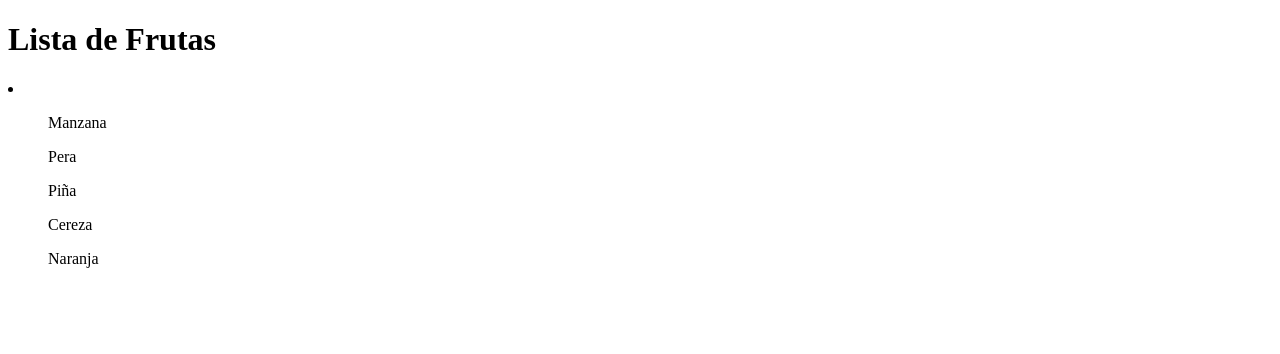
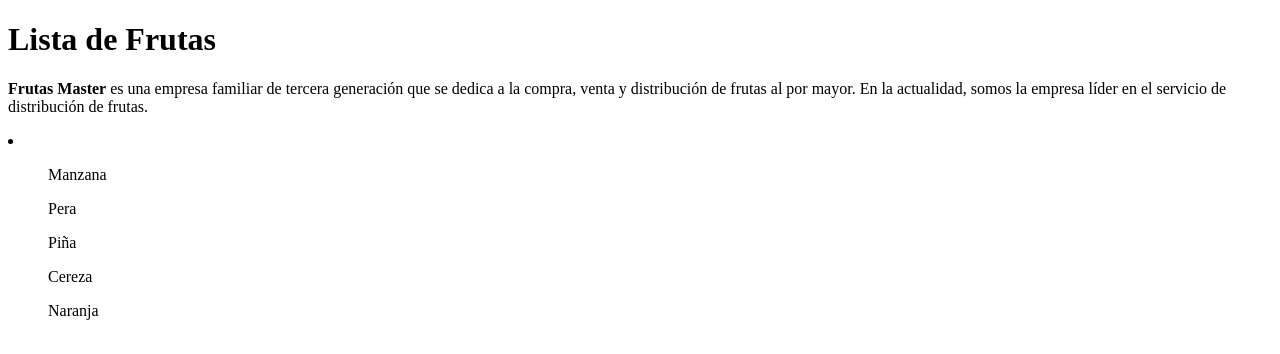
Before and after one commit to Fernandanais/lista-frutas, a plain HTML site: page index.html in a window 1280 px wide. Drawn offline with Linux system fonts and the light colour scheme.

Commit message:
agregue frutas y strong a las letras

```diff
--- a/index.html
+++ b/index.html
@@ -5,6 +5,9 @@
 </head>
 <body>
 	<h1> Lista de Frutas</h1>
+	<p><strong> Frutas Master</strong> es una empresa familiar de tercera generación que se dedica a la compra, venta y distribución de frutas al por mayor. En la actualidad, somos la empresa líder en el servicio de distribución de frutas.</p>
+
+
 		<li>
 			<ol>Manzana</ol>
 			<ol>Pera</ol>
```
Also changed, not shown: assets/img/frutas.jpg (added).
